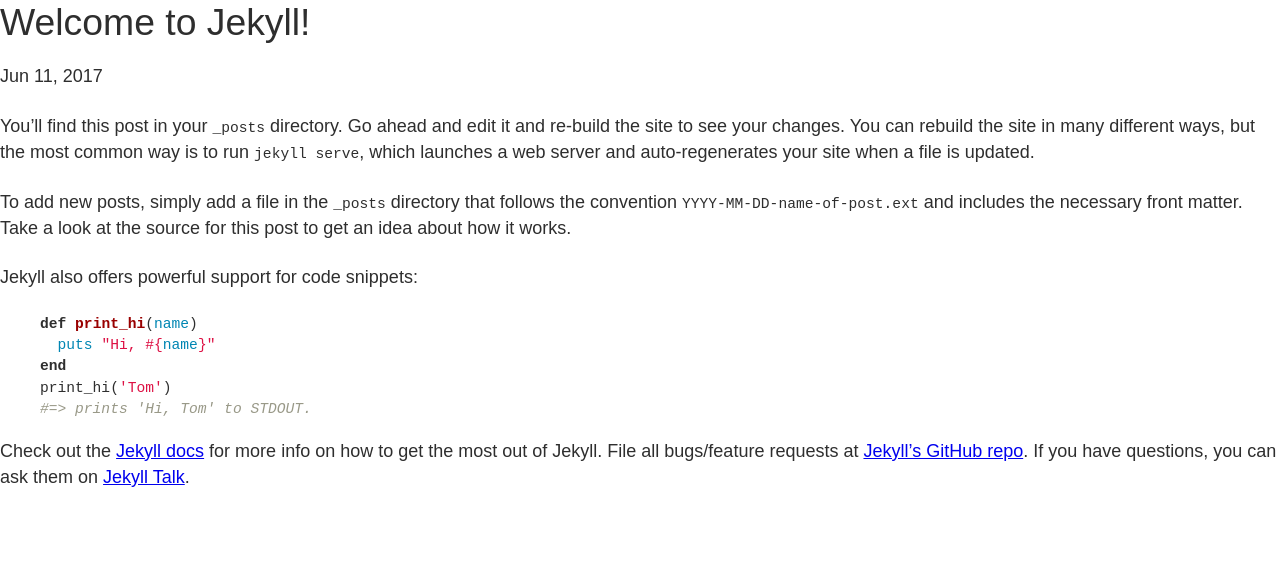
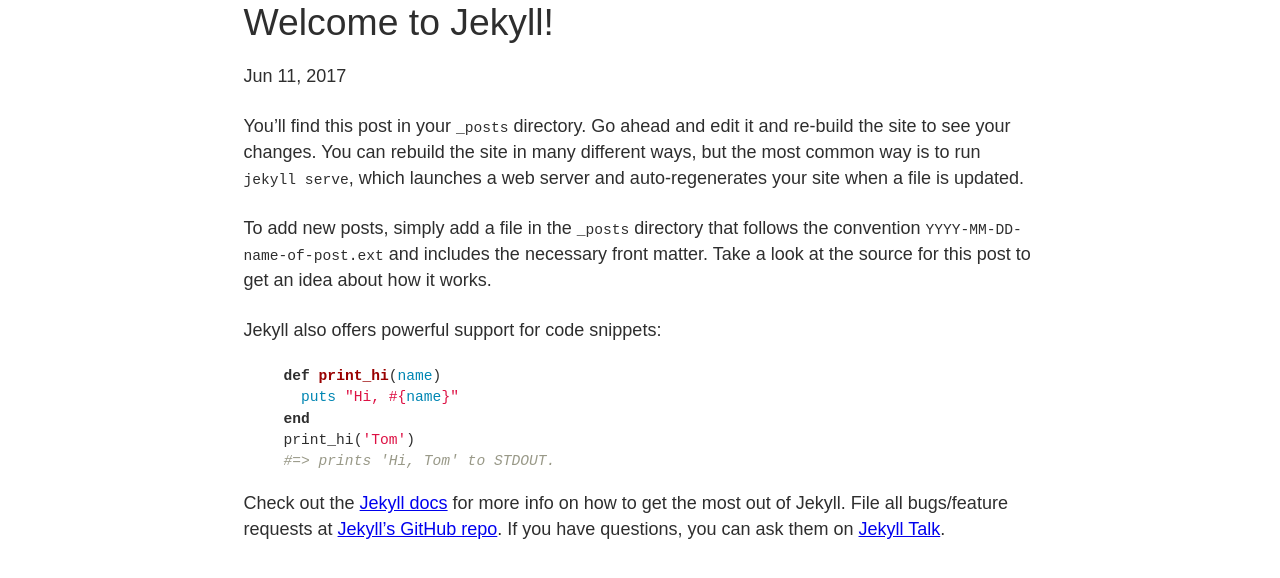
Before and after one commit to betodasilva/blog, a Jekyll site: the page built from _posts/2017-06-10-welcome-to-jekyll.markdown, in a window 1280 px wide. Shown: the top 578 px of the page. Built offline with Jekyll 4.4.1, drawn with Linux system fonts in a browser that asks for light colours.

Commit message:
add wrapper to content

```diff
--- a/_sass/main.scss
+++ b/_sass/main.scss
@@ -80,3 +80,10 @@
 	text-align: center;
 
 }
+
+/* ARTICLE */
+
+.post-wrapper {
+	max-width: 829px;
+	margin: 0 auto;
+}
```
